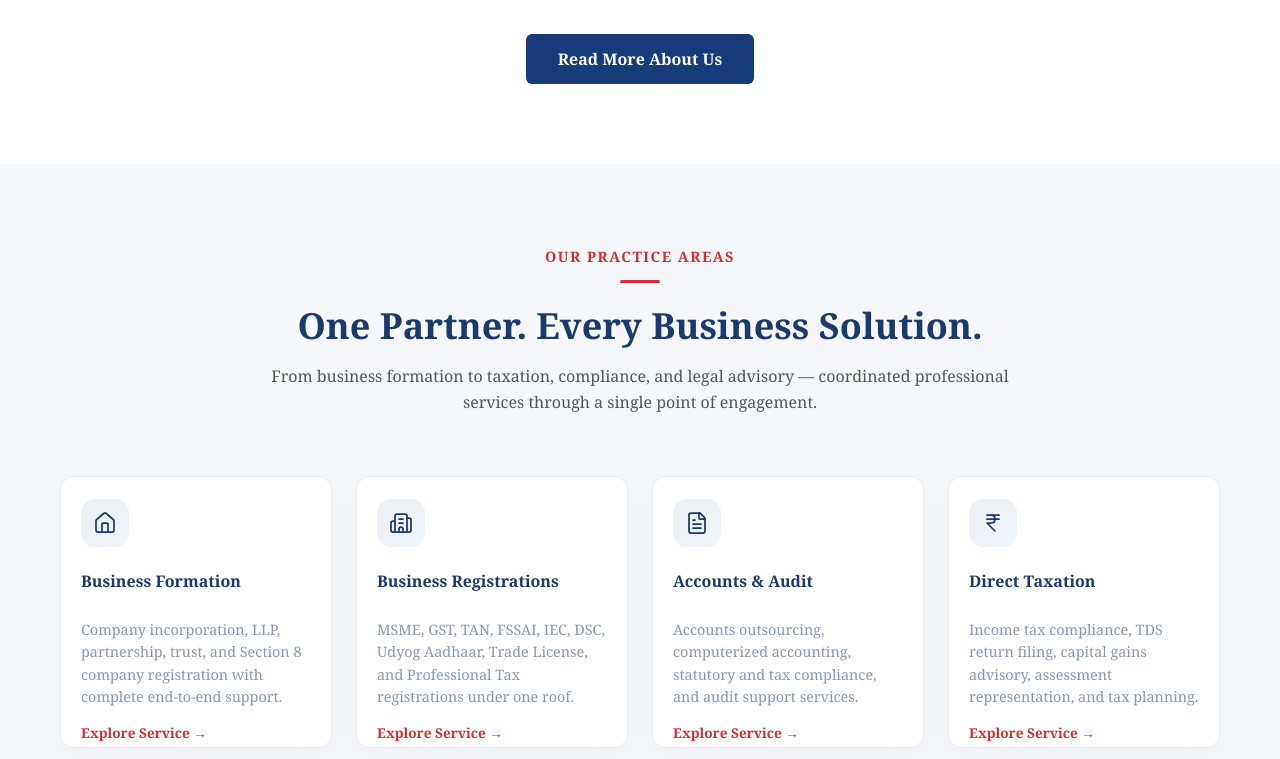
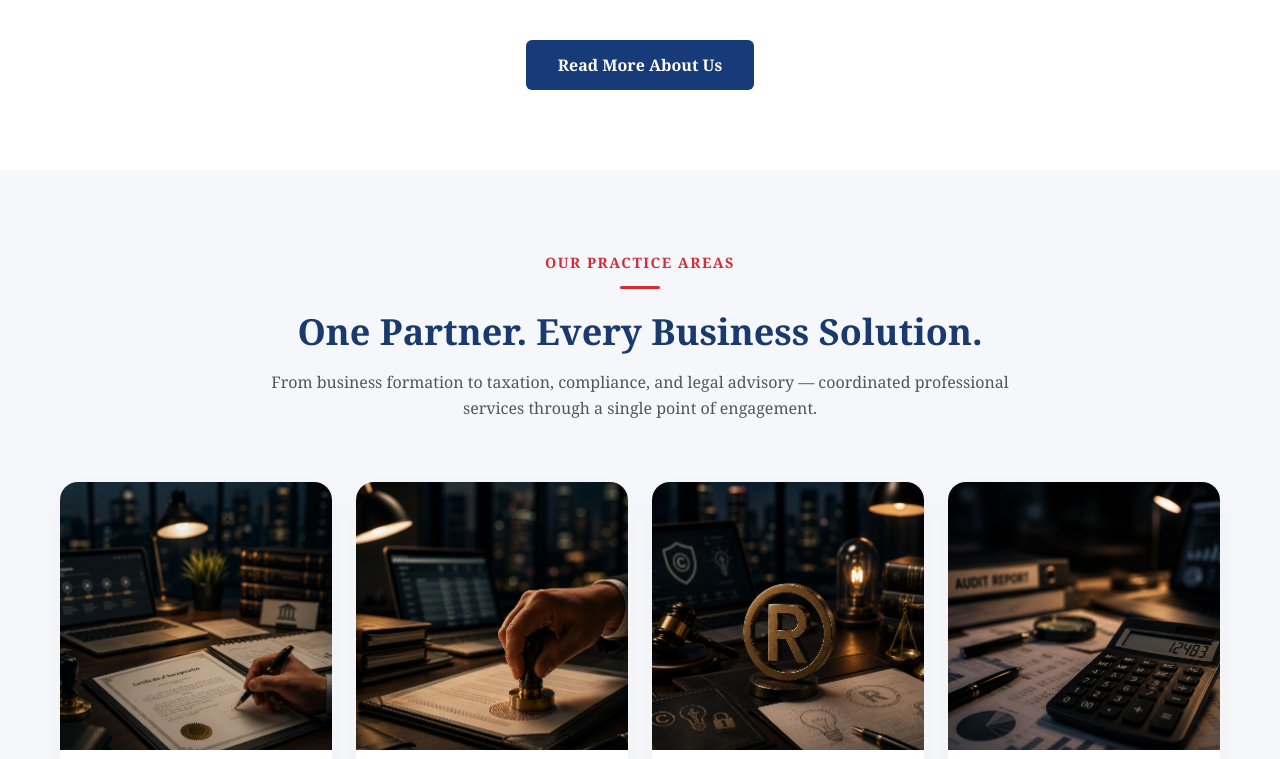
Before and after one commit to Aditya-osa/Taxlegal-new, a React app: page / in a window 1280 px wide. Shown: the part 2038-2797 px from the top of the page. Built offline with nearby package versions, Linux system fonts and the light colour scheme; the HTML template or start-up script is replaced by a standard one.

Commit message:
changed the services in home page

```diff
--- a/src/components/HomePage/ServicesSection.css
+++ b/src/components/HomePage/ServicesSection.css
@@ -1,6 +1,6 @@
 /* ═══════════════════════════════════════════════
    SERVICES SECTION
-═══════════════════════════════════════════════ */
+   ═══════════════════════════════════════════════ */
 .container {
   max-width: 1400px;
   margin: 0 auto;
@@ -24,8 +24,7 @@
 
 /* ═══════════════════════════════════════════════
    SERVICES GRID
-═══════════════════════════════════════════════ */
-
+   ═══════════════════════════════════════════════ */
 .services-component .services-grid {
   display: grid;
   grid-template-columns: repeat(4, minmax(0, 1fr));
@@ -33,149 +32,132 @@
   align-items: stretch;
 }
 
-
-
-
 /* ═══════════════════════════════════════════════
-   SERVICE CARD
-═══════════════════════════════════════════════ */
-
+   SERVICE CARD (PREMIUM PORTAL OVERLAY SHIFT)
+   ═══════════════════════════════════════════════ */
 .services-component .service-card {
-  background: var(--white);
-  border: 1px solid var(--light-gray);
-  border-radius: 14px;
-  padding: 22px 20px;
   position: relative;
+  aspect-ratio: 1 / 1.15;
   overflow: hidden;
-
-  display: flex;
-  flex-direction: column;
-  align-self: stretch;
-  height: 100%;
-
-  transition: all 0.35s ease;
-}
-
-.services-component .service-card::before {
-  content: "";
-  position: absolute;
-  inset: auto 0 0;
-  height: 3px;
-  background: var(--red);
-  transform: scaleX(0);
-  transform-origin: left;
-  transition: transform .35s ease;
+  border-radius: 18px;
+  background: #ffffff;
+  cursor: pointer;
+  box-shadow:
+    0 8px 25px rgba(199, 192, 192, 0.08),
+    0 2px 8px rgba(235, 232, 232, 0.04);
+  transition: all .45s ease;
+  height: auto;
+  padding: 0;
+  border: none;
 }
 
 .services-component .service-card:hover {
-  transform: translateY(-8px);
-  border-color: rgba(26, 58, 110, 0.15);
-  box-shadow: 0 18px 45px rgba(0, 0, 0, 0.08);
+  transform: translateY(-12px);
+  box-shadow:
+    0 25px 50px rgba(26, 58, 110, 0.18),
+    0 10px 25px rgba(204, 34, 41, 0.12);
 }
 
-.services-component .service-card:hover::before {
-  transform: scaleX(1);
+/* IMAGE */
+.services-component .service-image {
+  width: 100%;
+  height: 100%;
+  object-fit: cover;
+  transition: transform .8s ease;
 }
 
-/* ═══════════════════════════════════════════════
-   ICON
-═══════════════════════════════════════════════ */
-
-.services-component .service-icon {
-  width: 48px;
-  height: 48px;
-  border-radius: 14px;
-
-  display: flex;
-  align-items: center;
-  justify-content: center;
-
-  margin-bottom: 14px;
-
-  background: linear-gradient(135deg,
-      rgba(26, 58, 110, 0.08),
-      rgba(58, 133, 200, 0.08));
-
-  transition: all .3s ease;
+.services-component .service-card:hover .service-image {
+  transform: scale(1.1);
 }
 
-.services-component .service-icon svg {
-  color: var(--navy);
-  transition: transform .3s ease;
+/* TITLE AREA */
+.services-component .service-title {
+  position: absolute;
+  left: 0;
+  right: 0;
+  bottom: 0;
+  width: 100%;
+  padding: 12px 16px;
+  z-index: 3;
+  background: #ffffff;
+  box-shadow: 0 8px 25px rgba(0, 0, 0, 0.25);
+  border-radius: 0;
+  border: none;
+  transition: opacity 0.3s ease, visibility 0.3s ease;
 }
 
-.services-component .service-card:hover .service-icon {
-  background: var(--navy);
+.services-component .service-title h3 {
+  font-family: var(--font-head);
+  color: #111111;
+  font-size: 1rem;
+  font-weight: 600;
+  line-height: 1.3;
+  text-align: center;
+  margin: 0;
+  min-height: auto;
 }
 
-.services-component .service-card:hover .service-icon svg {
-  color: #fff;
-  transform: scale(1.08);
+/* HIDE TITLE ON HOVER */
+.services-component .service-card:hover .service-title {
+  opacity: 0;
+  visibility: hidden;
 }
 
-/* ═══════════════════════════════════════════════
-   CONTENT
-═══════════════════════════════════════════════ */
-
-.services-component .service-card h3 {
-  font-family: var(--font-head);
-  font-size: 1rem;
-  font-weight: 600;
-  color: var(--navy);
-  line-height: 1.3;
-
-  min-height: 2.4em;
-  margin-bottom: 10px;
+/* OVERLAY */
+.services-component .service-overlay {
+  position: absolute;
+  inset: 0;
+  background: linear-gradient(135deg,
+      rgba(26, 58, 110, .98),
+      rgba(40, 75, 140, .95),
+      rgba(204, 34, 41, .92));
+  padding: 32px 24px 24px;
+  display: flex;
+  flex-direction: column;
+  justify-content: flex-start;
+  align-items: flex-start;
+  text-align: left;
+  transform: translateY(100%);
+  transition: .55s ease;
+  z-index: 4;
 }
 
-.services-component .service-card p {
-  flex: 1 1 auto;
-
-  font-size: .9rem;
-  line-height: 1.55;
-  color: var(--mid-gray);
-
-  margin: 0;
+.services-component .service-card:hover .service-overlay {
+  transform: translateY(0);
 }
 
-/* ═══════════════════════════════════════════════
-   LINK
-═══════════════════════════════════════════════ */
+/* TAGS */
+.services-component .service-tags {
+  display: grid;
+  grid-template-columns: repeat(2, 1fr);
+  justify-items: start;
+  align-items: start;
+  gap: 12px 16px;
+  width: 100%;
+}
 
-.services-component .service-link {
+.services-component .service-tags span {
+  color: #ffffff;
+  font-size: .82rem;
+  font-weight: 500;
+  text-align: left;
+  line-height: 1.3;
   display: inline-flex;
   align-items: center;
-  gap: 8px;
-  margin-top: auto;
-  padding-top: 14px;
-
-  font-family: var(--font-head);
-  font-size: .85rem;
-  font-weight: 600;
-
-  color: var(--red);
-  text-decoration: none;
-
-  transition: gap .25s ease, color .25s ease;
+  justify-content: flex-start;
+  max-width: 100%;
+  transition: .3s ease;
 }
 
-.services-component .service-card:hover .service-link {
-  gap: 14px;
-}
-
-.services-component .service-link:hover {
-  color: var(--navy);
+.services-component .service-tags span:hover {
+  color: #ff8a8e;
+  transform: translateX(4px);
 }
 
 /* ═══════════════════════════════════════════════
    RESPONSIVE
-═══════════════════════════════════════════════ */
-
-@media (max-width: 992px) {
-  .services-component {
-    padding: var(--section-py) 0;
-  }
-
+   ═══════════════════════════════════════════════ */
+@media (max-width: 1024px) {
   .services-component .services-grid {
     grid-template-columns: repeat(2, 1fr);
   }
@@ -189,23 +171,10 @@
   .services-component .services-grid {
     gap: 18px;
   }
-
-  .services-component .service-card {
-    padding: 24px 20px;
-  }
 }
 
 @media (max-width: 576px) {
   .services-component .services-grid {
     grid-template-columns: 1fr;
   }
-
-  .services-component .service-card {
-    padding: 22px 18px;
-  }
-
-  .services-component .service-icon {
-    width: 50px;
-    height: 50px;
-  }
 }
--- a/src/components/HomePage/ServicesSection.jsx
+++ b/src/components/HomePage/ServicesSection.jsx
@@ -1,67 +1,74 @@
-import {
-  Home,
-  Building2,
-  FileText,
-  IndianRupee,
-  CreditCard,
-  AlertCircle,
-  Shield,
-  Users,
-} from "lucide-react";
-
-
-
-
+import React from "react";
 import "./ServicesSection.css";
 
 const services = [
   {
-    title: "Business Formation",
-    description:
-      "Company incorporation, LLP, partnership, trust, and Section 8 company registration with complete end-to-end support.",
-    icon: Home,
+    id: 1,
+    title: "Incorporation and Startup",
+    image: "/assets/Services/Incorporation.jpeg",
+    description: "",
+    tags: [
+      "Proprietorship",
+      "Partnership",
+      "One Person Company",
+      "Limited Liability Partnership",
+      "Private Limited Company",
+      "Section 8 Company",
+      "Trust Registration",
+      "Public Limited Company",
+      "Producer Company",
+      "Indian Subsidiary",
+    ],
   },
   {
-    title: "Business Registrations",
-    description:
-      "MSME, GST, TAN, FSSAI, IEC, DSC, Udyog Aadhaar, Trade License, and Professional Tax registrations under one roof.",
-    icon: Building2,
+    id: 2,
+    title: "Registrations & Licenses",
+    image: "/assets/Services/Registeration.jpeg",
+    description: "Fast and hassle-free registration services for businesses, professionals, and organizations.",
+    tags: [
+      "MSME Registration",
+      "GST Registration",
+      "FSSAI Registration",
+      "Trade License",
+      "Proprietorship",
+      "Partnership",
+      "One Person Company",
+      "Limited Liability Partnership",
+      "Private Limited Company",
+      "Section 8 Company",
+      "Trust Registration",
+      "Public Limited Company",
+    ],
   },
   {
-    title: "Accounts & Audit",
-    description:
-      "Accounts outsourcing, computerized accounting, statutory and tax compliance, and audit support services.",
-    icon: FileText,
+    id: 3,
+    title: "Trademark & IPR",
+    image: "/assets/Services/Trademark.jpeg",
+    description: "Protect your brand identity with our expert trademark registration and objection handling services.",
+    tags: [
+      "Trademark Advisory & Registration",
+      "Trademark Protection & Enforcement",
+      "Trademark Disputes",
+      "Copyright Services",
+      "Patent Services",
+      "Industrial Design Registration",
+      "Brand & Logo Design Registration",
+      "IP Portfolio Management",
+    ],
   },
   {
-    title: "Direct Taxation",
-    description:
-      "Income tax compliance, TDS return filing, capital gains advisory, assessment representation, and tax planning.",
-    icon: IndianRupee,
-  },
-  {
-    title: "Indirect Taxation / GST",
-    description:
-      "GST registration, return filing, advisory, legal opinions, GST audit, and representation in assessment and litigation proceedings.",
-    icon: CreditCard,
-  },
-  {
-    title: "Assessment, Litigation & Appeals",
-    description:
-      "Professional representation in Income Tax, GST, MVAT, and LBT appeal and assessment proceedings.",
-    icon: AlertCircle,
-  },
-  {
-    title: "Corporate Compliance",
-    description:
-      "Director changes, authorised capital increase, share transfer, MOA amendments, company winding up, and LLP closure.",
-    icon: Shield,
-  },
-  {
-    title: "Payroll Compliance",
-    description:
-      "Payroll management, PF and ESIC registration, return filing, and statutory payroll compliance support.",
-    icon: Users,
+    id: 4,
+    title: "Accounting & Audit",
+    image: "/assets/Services/Audit.jpeg",
+    description: "Structured accounting and audit support services focused on statutory compliance and financial accuracy.",
+    tags: [
+      "Accounting & Bookkeeping",
+      "Accounts Outsourcing",
+      "Audit & Assurance",
+      "Statutory & Tax Compliance",
+      "Financial Reporting",
+      "Virtual CFO Services",
+    ],
   },
 ];
 
@@ -87,32 +94,31 @@ const ServicesSection = ({ navigateToPage }) => {
         </div>
 
         <div className="services-grid">
-          {services.map((service, index) => {
-            const Icon = service.icon;
+          {services.map((service) => (
+            <div
+              className="service-card"
+              key={service.id}
+              onClick={() => navigateToPage?.("services")}
+            >
+              <img
+                src={service.image}
+                alt={service.title}
+                className="service-image"
+              />
 
-            return (
-              <div className="service-card" key={index}>
-                <div className="service-icon">
-                  <Icon size={24} strokeWidth={1.75} />
+              <div className="service-title">
+                <h3>{service.title}</h3>
+              </div>
+
+              <div className="service-overlay">
+                <div className="service-tags">
+                  {service.tags.map((tag, index) => (
+                    <span key={index}>{tag}</span>
+                  ))}
                 </div>
-
-                <h3>{service.title}</h3>
-
-                <p>{service.description}</p>
-
-                <a
-                  href="/services"
-                  className="service-link"
-                  onClick={(e) => {
-                    e.preventDefault();
-                    navigateToPage?.("services");
-                  }}
-                >
-                  Explore Service →
-                </a>
               </div>
-            );
-          })}
+            </div>
+          ))}
         </div>
 
         <div style={{ textAlign: "center", marginTop: "40px" }}>
--- a/src/components/layout/Header.jsx
+++ b/src/components/layout/Header.jsx
@@ -6,7 +6,7 @@ import "../../global.css";
 const Header = () => {
   return (
     <>
-      <div className="header-spacer" style={{ height: '110px' }}></div>
+      <div className="header-spacer"></div>
       <header className="tl-header">
         <Topbar />
         <Navbar />
--- a/src/components/layout/Navbar.css
+++ b/src/components/layout/Navbar.css
@@ -40,7 +40,7 @@
   display: flex;
   flex-direction: column;
   line-height: 1;
-  margin-left: 60px;
+  margin-left: 0;
 }
 
 .tl-logo .tl-logo-line {
@@ -158,6 +158,18 @@
   transition: transform .25s, opacity .25s;
 }
 
+@media (max-width: 992px) {
+  .tl-navlinks {
+    display: none !important;
+  }
+  .tl-burger {
+    display: flex !important;
+  }
+  .tl-burger span {
+    background: #ffffff;
+  }
+}
+
 .tl-mobile-menu {
   display: none;
   flex-direction: column;
--- a/src/components/layout/Topbar.css
+++ b/src/components/layout/Topbar.css
@@ -122,6 +122,10 @@
     margin: 0;
     justify-content: center;
   }
+
+  .tl-contact-pipe {
+    display: none !important;
+  }
 }
 
 /* ==========================================
--- a/src/pages/Services/Services.css
+++ b/src/pages/Services/Services.css
@@ -341,7 +341,7 @@ body {
 
 .service-card {
   position: relative;
-  aspect-ratio: 1 / 1;
+  aspect-ratio: 1 / 1.15;
   overflow: hidden;
   border-radius: 18px;
   background: #fff;
@@ -428,13 +428,13 @@ body {
       rgba(40, 75, 140, .95),
       rgba(204, 34, 41, .92));
 
-  padding: 24px 16px;
+  padding: 32px 24px 24px;
 
   display: flex;
   flex-direction: column;
-  justify-content: center;
-  align-items: center;
-  text-align: center;
+  justify-content: flex-start;
+  align-items: flex-start;
+  text-align: left;
 
   transform: translateY(100%);
   transition: .55s ease;
@@ -494,7 +494,7 @@ body {
   }
 
   .service-card {
-    aspect-ratio: 1 / 1;
+    aspect-ratio: 1 / 1.15;
   }
 }
 
--- a/src/pages/Services/Services.jsx
+++ b/src/pages/Services/Services.jsx
@@ -618,7 +618,7 @@ const Services = () => {
         {/* Why Clients Choose TaxLegal */}
         <div className="why-choose-section">
           <h2 className="why-choose-heading">Why Leading Businesses Work With Us</h2>
-          <p style={{color: "white", justifyContent: "center", display: "flex", alignItems: "center",textAlign: "center",marginTop: "0px"}}>We combine legal excellence with commercial understanding to help clients manage complexity, <br />reduce risk and make informed decisions with confidence.</p>
+          <p style={{ color: "white", justifyContent: "center", display: "flex", alignItems: "center", textAlign: "center", marginTop: "0px" }}>We combine legal excellence with commercial understanding to help clients manage complexity, <br />reduce risk and make informed decisions with confidence.</p>
           <WhyChooseCarousel items={whyChooseItems} />
         </div>
 
```
Also changed, not shown: src/global.css.
